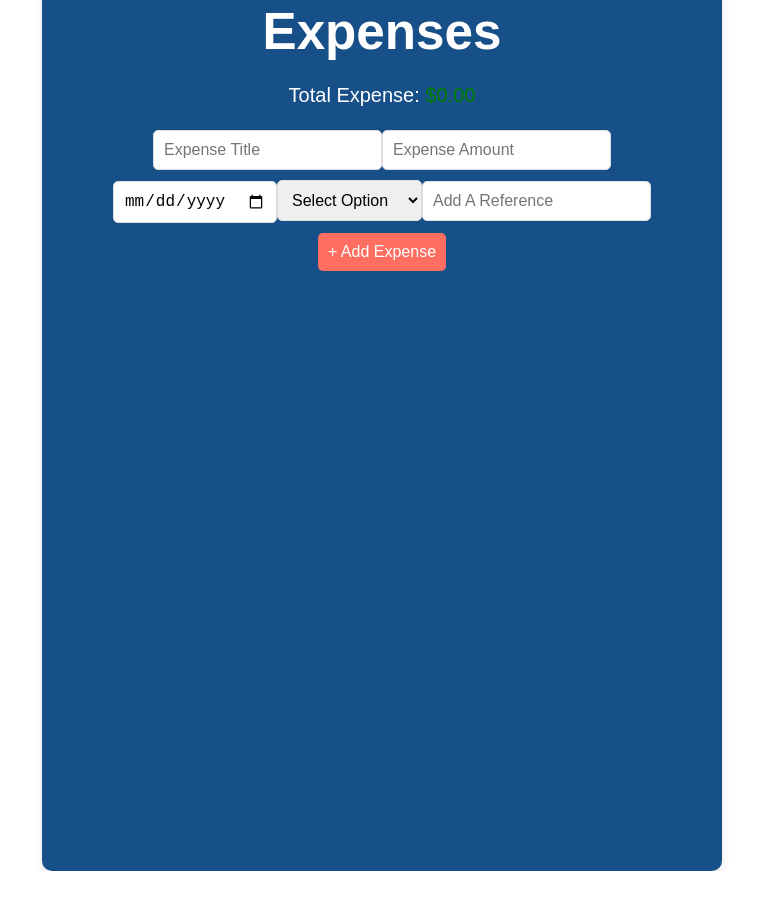
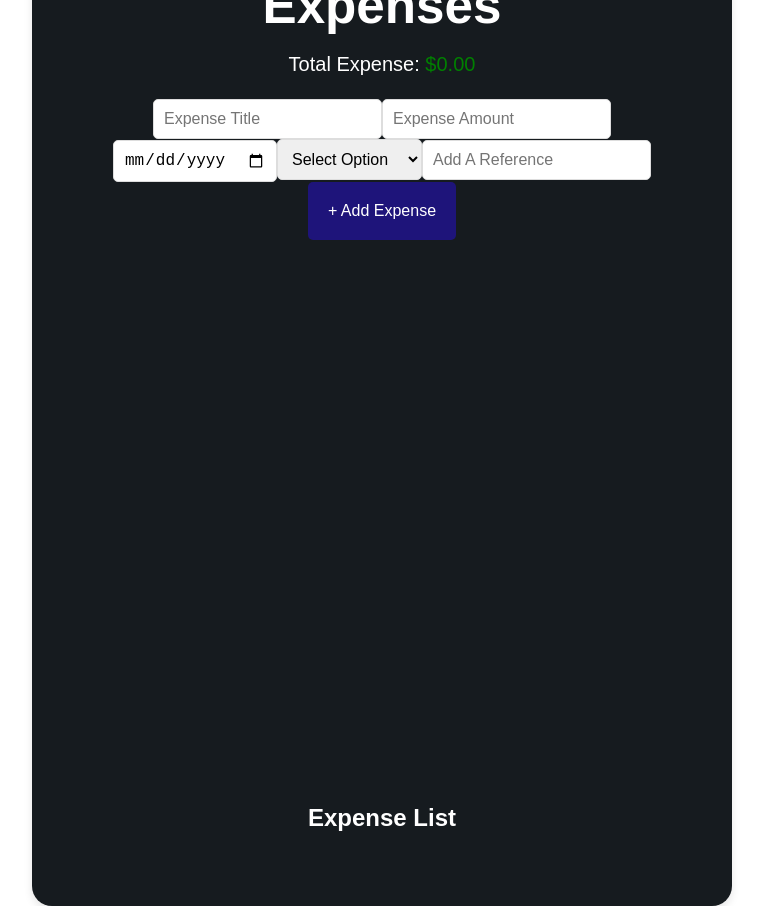
Before and after one commit to iqramahamed24/frontend, a React (Vite) app in the folder Finance App/: page / in a window 1280 px wide. Shown: the whole page, without its empty margins (258-1021 px from the left). Before the commit the page ends 871 px from the top, so only its background shows below. Built offline with nearby package versions, Linux system fonts and the light colour scheme.

Commit message:
customizing expenses page

```diff
--- a/Finance App/src/App.css
+++ b/Finance App/src/App.css
@@ -14,16 +14,16 @@ body {
   max-width: 600px;
   width: 100%;
   margin: 0 auto;
-  padding: 40px;
-  border-radius: 10px;
-  background: #175088;
+  padding: 50px;
+  border-radius: 20px;
+  background: #161b1f;
   box-shadow: 0 4px 8px rgba(0, 0, 0, 0.1);
   text-align: center;
 }
 
 h1 {
-  font-size: 24px;
-  margin-bottom: 20px;
+  font-size: 60px;
+  margin-bottom: 15px;
   color: white;
 }
 
@@ -44,7 +44,7 @@ h1 {
 
 .expense-form input,
 .expense-form select {
-  margin-bottom: 10px;
+  margin-bottom: px;
   padding: 10px;
   border: 1px solid #ddd;
   border-radius: 5px;
@@ -52,10 +52,10 @@ h1 {
 }
 
 .expense-form button {
-  padding: 10px;
+  padding: 20px;
   border: none;
   border-radius: 5px;
-  background: #ff6f61;
+  background: #1e147a;
   color: white;
   font-size: 16px;
   cursor: pointer;
@@ -65,3 +65,21 @@ h1 {
 .expense-form button:hover {
   background: #ff5a4c;
 }
+
+
+.expense-list {
+  margin-top: 20px;
+  color: white;
+}
+
+.expense-list ul {
+  list-style-type: none;
+  padding: 0;
+}
+
+.expense-list li {
+  background: #ffffff10;
+  padding: 10px;
+  margin-bottom: 10px;
+  border-radius: 5px;
+}
--- a/Finance App/src/Components/pages/Expenses.jsx
+++ b/Finance App/src/Components/pages/Expenses.jsx
@@ -1,34 +1,55 @@
-import React, { useState } from 'react';
-import { Button } from 'react-bootstrap';
-
-
-
+import React, { useState, useEffect } from "react";
 
 const Expenses = () => {
-    const [expenseTitle, setExpenseTitle] = useState('');
-    const [expenseAmount, setExpenseAmount] = useState('');
-    const [expenseDate, setExpenseDate] = useState('');
-    const [expenseOption, setExpenseOption] = useState('');
-    const [expenseReference, setExpenseReference] = useState('');
+  const [expenseTitle, setExpenseTitle] = useState("");
+  const [expenseAmount, setExpenseAmount] = useState("");
+  const [expenseDate, setExpenseDate] = useState("");
+  const [expenseOption, setExpenseOption] = useState("");
+  const [expenseReference, setExpenseReference] = useState("");
   const [totalExpense, setTotalExpense] = useState(0);
+  const [expenses, setExpenses] = useState([]);
+
+  // Load expenses from localStorage on component mount
+  useEffect(() => {
+    const savedExpenses = JSON.parse(localStorage.getItem("expenses")) || [];
+    setExpenses(savedExpenses);
+    const savedTotalExpense = savedExpenses.reduce(
+      (total, expense) => total + expense.amount,
+      0
+    );
+    setTotalExpense(savedTotalExpense);
+  }, []);
 
   const addExpense = () => {
     const amount = parseFloat(expenseAmount);
     if (!isNaN(amount)) {
       setTotalExpense(totalExpense + amount);
+      const newExpense = {
+        title: expenseTitle,
+        amount: amount,
+        date: expenseDate,
+        option: expenseOption,
+        reference: expenseReference,
+      };
+      const updatedExpenses = [...expenses, newExpense];
+      setExpenses(updatedExpenses);
+
+      // Save to localStorage
+      localStorage.setItem("expenses", JSON.stringify(updatedExpenses));
     }
-        setExpenseTitle('');
-        setExpenseAmount('');
-        setExpenseDate('');
-        setExpenseOption('');
-        setExpenseReference('');
+    setExpenseTitle("");
+    setExpenseAmount("");
+    setExpenseDate("");
+    setExpenseOption("");
+    setExpenseReference("");
   };
 
   return (
     <div className="expenses-container">
       <h1>Expenses</h1>
       <div className="total-expense">
-                Total Expense: <span style={{ color: 'green' }}>${totalExpense.toFixed(2)}</span>
+        Total Expense:{" "}
+        <span style={{ color: "green" }}>${totalExpense.toFixed(2)}</span>
       </div>
       <div className="expense-form">
         <input
@@ -54,7 +75,7 @@ const Expenses = () => {
           onChange={(e) => setExpenseOption(e.target.value)}
         >
           <option value="">Select Option</option>
-                    <option value="Option 1">Educational</option>
+          <option value="Option 1">Education</option>
           <option value="Option 2">Entertainment</option>
           <option value="Option 3">Health</option>
           <option value="Option 4">Shopping</option>
@@ -69,6 +90,20 @@ const Expenses = () => {
         />
         <button onClick={addExpense}>+ Add Expense</button>
       </div>
+      <div className="expense-list">
+        <h2>Expense List</h2>
+        <ul>
+          {expenses.map((expense, index) => (
+            <li key={index}>
+              <div>Title: {expense.title}</div>
+              <div>Amount: ${expense.amount.toFixed(2)}</div>
+              <div>Date: {expense.date}</div>
+              <div>Category: {expense.option}</div>
+              <div>Reference: {expense.reference}</div>
+            </li>
+          ))}
+        </ul>
+      </div>
     </div>
   );
 };
```
Lines whose indentation alone changed are shown as unchanged.
